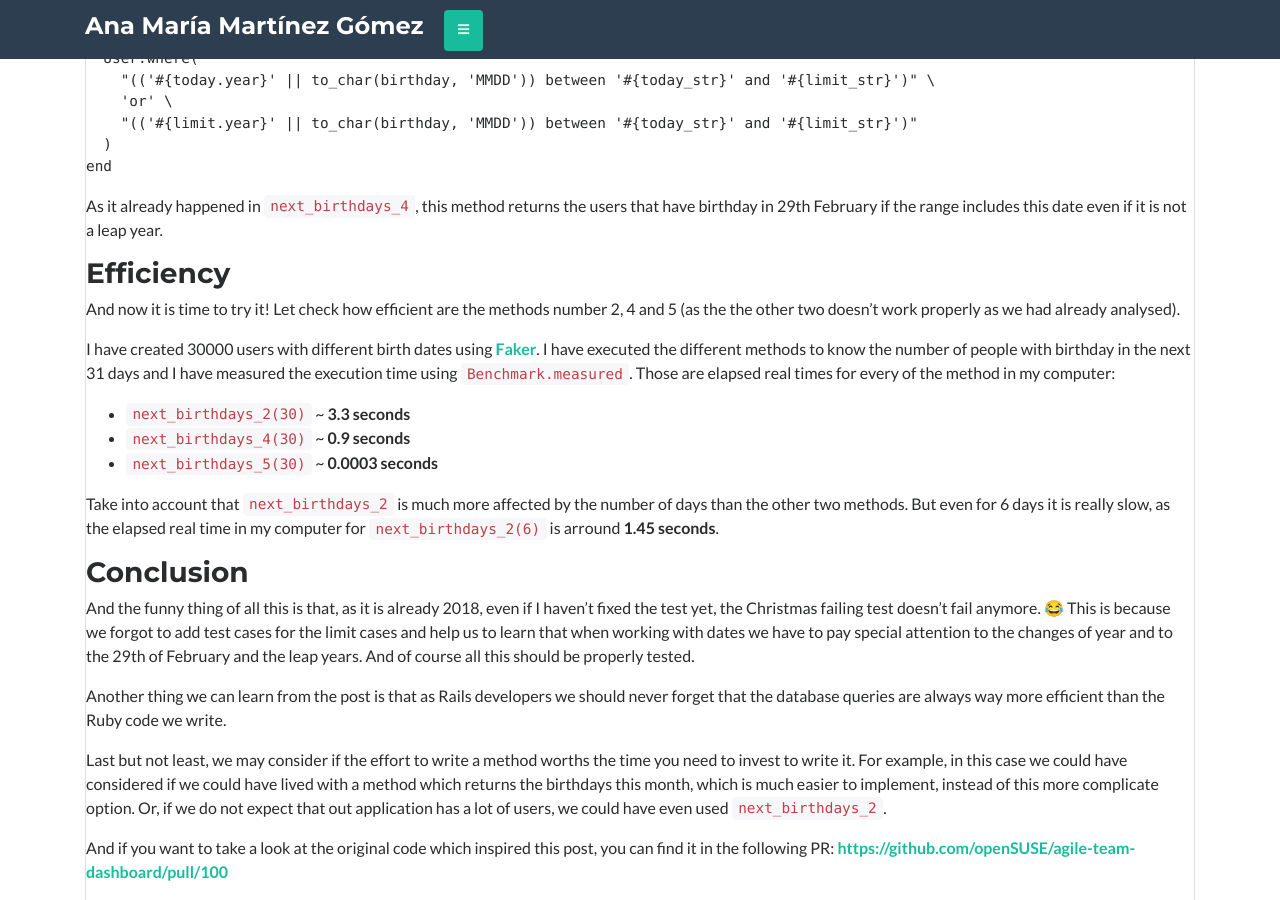
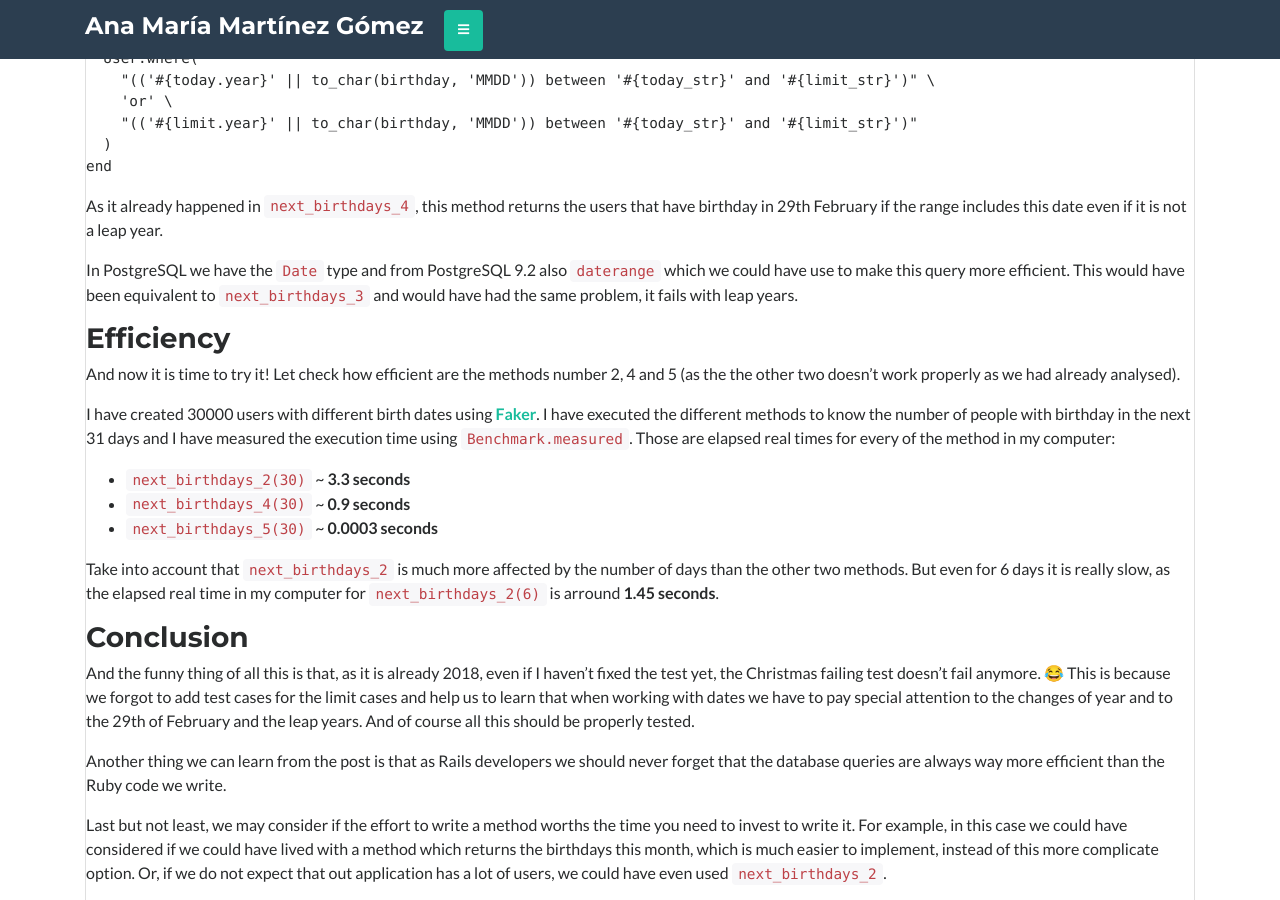
Before and after one commit to vicgalle/ana06.github.io, a Jekyll site: the page built from _posts/2018-01-01-christmas-failure.markdown, in a window 1280 px wide and 900 px high, scrolled down 1849 px. Built offline with Jekyll 4.4.1, drawn with Linux system fonts in a browser that asks for light colours; nearby versions of some CDN libraries; emoji names are drawn with the system emoji font; comment, search, counter and statistics services are not loaded.

Commit message:
Improve fist post blog

```diff
--- a/_posts/2018-01-01-christmas-failure.markdown
+++ b/_posts/2018-01-01-christmas-failure.markdown
@@ -1,10 +1,11 @@
 ---
 layout: post
 title:  "A failing test for Christmas"
-date:   2018-01-01 22:45:00 +0100
+date:   "2018-01-01 22:45:00 +0100"
 tags:
   - Ruby
   - Ruby on Rails
+  - PostgreSQL
 description: "It seems I have really well behaved on 2017, because Santa Claus brought me a failing test for Christmas. :stuck_out_tongue_winking_eye: I found out a piece of code, that was only wrong from 26th to 31st December. :christmas_tree:
 
 Image you want to write a Ruby method for a Rails project, where you want to get all the users of the database that have birthday today or in the next 6 days, given that the birth date is stored in the database for all users. How would you do it?"
@@ -101,6 +102,9 @@ end
 As it already happened in `next_birthdays_4`, this method returns the users that have birthday in 29th February if the range includes this date even if it is not a leap year.
 
 
+In PostgreSQL we have the `Date` type and from PostgreSQL 9.2 also `daterange` which we could have use to make this query more efficient. This would have been equivalent to `next_birthdays_3` and would have had the same problem, it fails with leap years.
+
+
 
 ### Efficiency
 
```
